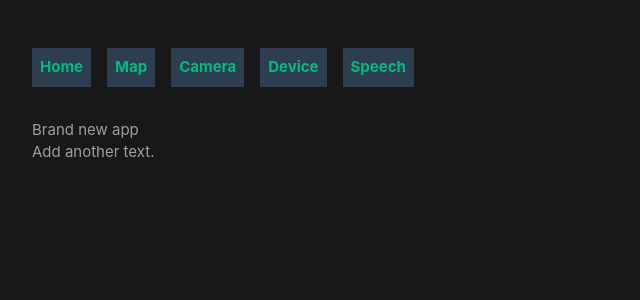
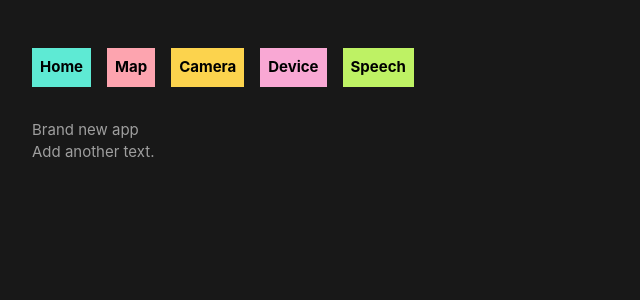
Before and after one commit to pionkipl/vue-3-vite-pwa, a Vue app: page / in a window 1280 px wide. Shown: the top 300 px of the page, without its empty margins (0-640 px from the left). Built offline with nearby package versions, Linux system fonts and the light colour scheme; no server answers.

Commit message:
Feat: change reaload prompt and menu layout.

```diff
--- a/src/App.vue
+++ b/src/App.vue
@@ -8,11 +8,11 @@ import ReloadPrompt from '@/components/ReloadPrompt.vue';
   <header>
     <div class="wrapper">
       <nav>
-        <RouterLink to="/">Home</RouterLink>
-        <RouterLink to="/geolocation">Map</RouterLink>
-        <RouterLink to="/camera">Camera</RouterLink>
-        <RouterLink to="/device">Device</RouterLink>
-        <RouterLink to="/speech">Speech</RouterLink>
+        <RouterLink class="bg-teal-300 text-black" to="/">Home</RouterLink>
+        <RouterLink class="bg-rose-300 text-black" to="/geolocation">Map</RouterLink>
+        <RouterLink class="bg-amber-300 text-black" to="/camera">Camera</RouterLink>
+        <RouterLink class="bg-pink-300 text-black" to="/device">Device</RouterLink>
+        <RouterLink class="bg-lime-300 text-black" to="/speech">Speech</RouterLink>
       </nav>
       <reload-prompt />
     </div>
@@ -29,7 +29,7 @@ import ReloadPrompt from '@/components/ReloadPrompt.vue';
   nav a {
     margin: 1rem 1rem 0 0;
     padding: 0.5rem;
-    background-color: #2c3e50;
+    /*background-color: #2c3e50;*/
     font-weight: 700;
 
   }
--- a/src/components/ReloadPrompt.vue
+++ b/src/components/ReloadPrompt.vue
@@ -17,6 +17,7 @@ const close = async () => {
   <div
       v-if="offlineReady || needRefresh"
       class="pwa-toast"
+      :class="{ready: offlineReady || needRefresh}"
       role="alert"
   >
     <div class="message">
@@ -27,16 +28,22 @@ const close = async () => {
         New content available, click on reload button to update.
       </span>
     </div>
-    <button v-if="needRefresh" @click="updateServiceWorker()">
-      Reload
-    </button>
-    <button @click="close">
-      Close
-    </button>
+    <div class="flex">
+      <button
+          @click="updateServiceWorker()"
+          class="button bg-teal-400 text-black">
+        Reload
+      </button>
+      <button @click="close"
+              class="button bg-teal-400 text-black">
+        Close
+      </button>
+    </div>
+
   </div>
 </template>
 
-<style>
+<style lang="scss">
 .pwa-toast {
   position: fixed;
   right: 0;
@@ -48,8 +55,17 @@ const close = async () => {
   z-index: 99999999999999;
   text-align: left;
   box-shadow: 3px 4px 5px 0 #8885;
-  background-color: #00bd7e;
-  color: #000;
+  background-color: #2c3e50;
+  color: #fff;
+  font-size: 24px;
+  max-width: 520px;
+  width: 100%;
+  transform: translateY(120%);
+  transition: all 0.5s;
+
+  &.ready {
+    transform: translateY(0);
+  }
 }
 .pwa-toast .message {
   margin-bottom: 8px;
@@ -57,8 +73,9 @@ const close = async () => {
 .pwa-toast button {
   border: 1px solid #8885;
   outline: none;
-  margin-right: 5px;
+  margin-right: 35px;
   border-radius: 2px;
-  padding: 3px 10px;
+  padding: 5px 15px;
+  font-size: 28px
 }
 </style>
```
